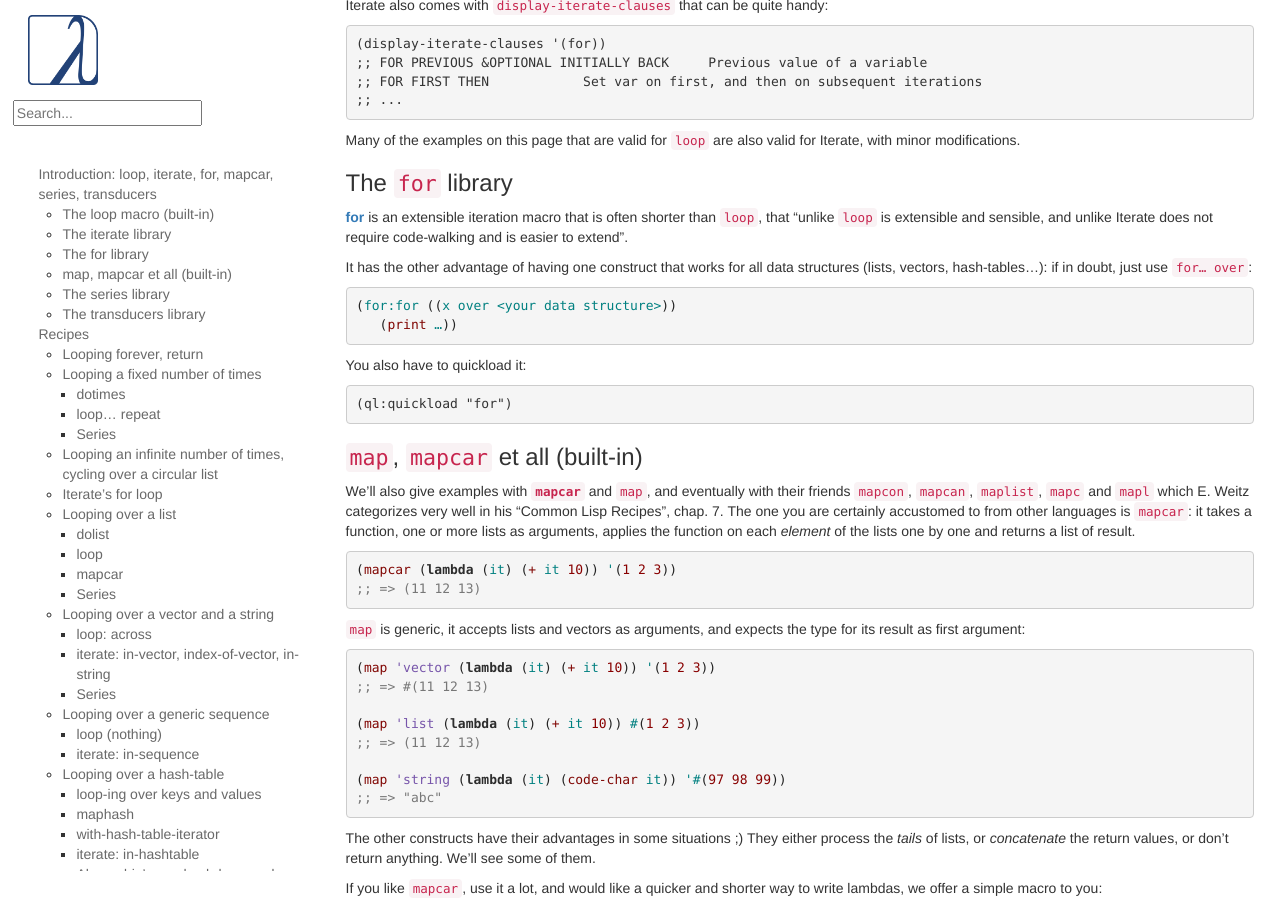
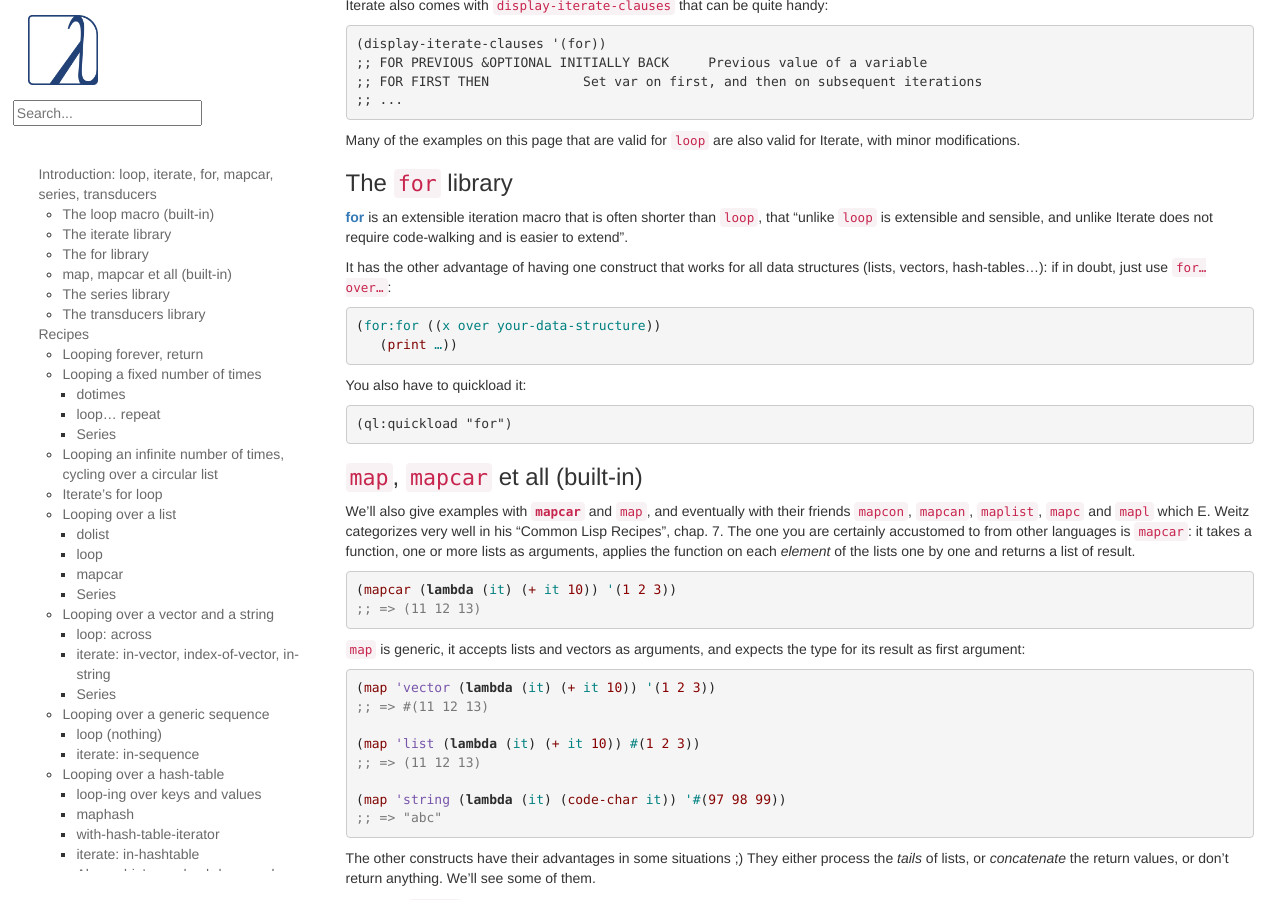
Before and after one commit to LispCookbook/cl-cookbook, a Jekyll site: the page built from iteration.md, in a window 1280 px wide and 900 px high, scrolled down 1386 px. Built offline with Jekyll 4.4.1, drawn with Linux system fonts in a browser that asks for light colours; some of the changed lines change nothing that is shown.

Commit message:
(minor) iteration: for over style
fixes https://github.com/LispCookbook/cl-cookbook/issues/483

```diff
--- a/iteration.md
+++ b/iteration.md
@@ -103,10 +103,10 @@
 
 It has the other advantage of having one construct that works for all
 data structures (lists, vectors, hash-tables…): if in doubt, just use
-`for… over`:
-
-~~~lisp
-(for:for ((x over <your data structure>))
+`for… over…`:
+
+~~~lisp
+(for:for ((x over your-data-structure))
    (print …))
 ~~~
 
```
